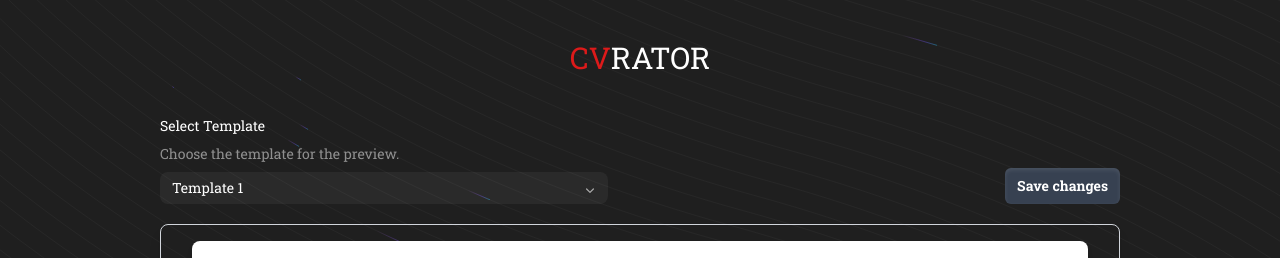
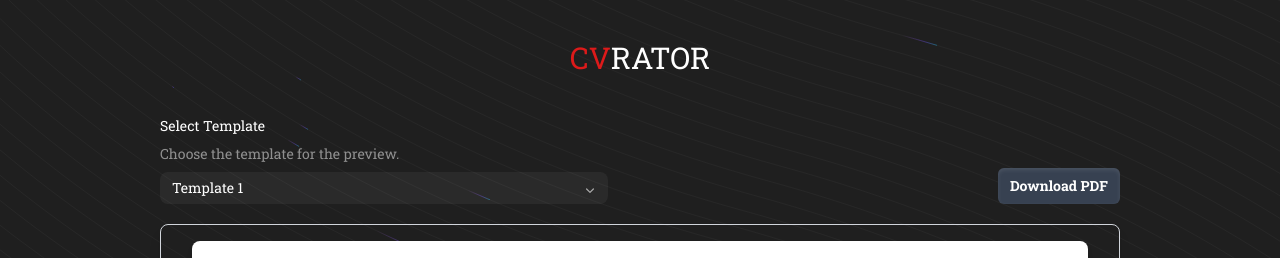
Before and after one commit to muhammadnurkholiq/cvrator-app, a Next.js app: page /generate in a window 1280 px wide. Shown: the top 258 px of the page. Built offline with nearby package versions, Linux system fonts and the light colour scheme.

Commit message:
update button

```diff
--- a/app/components/pdf/index.tsx
+++ b/app/components/pdf/index.tsx
@@ -95,7 +95,7 @@ const PDFGenerate: React.FC = () => {
               onClick={generatePDF}
               className="inline-flex items-center gap-2 rounded-md bg-gray-700 py-1.5 px-3 text-sm/6 font-semibold text-white shadow-inner shadow-white/10 focus:outline-none data-[hover]:bg-gray-600 data-[open]:bg-gray-700 data-[focus]:outline-1 data-[focus]:outline-white"
             >
-              Save changes
+              Download PDF
             </Button>
           </div>
         </div>
```
